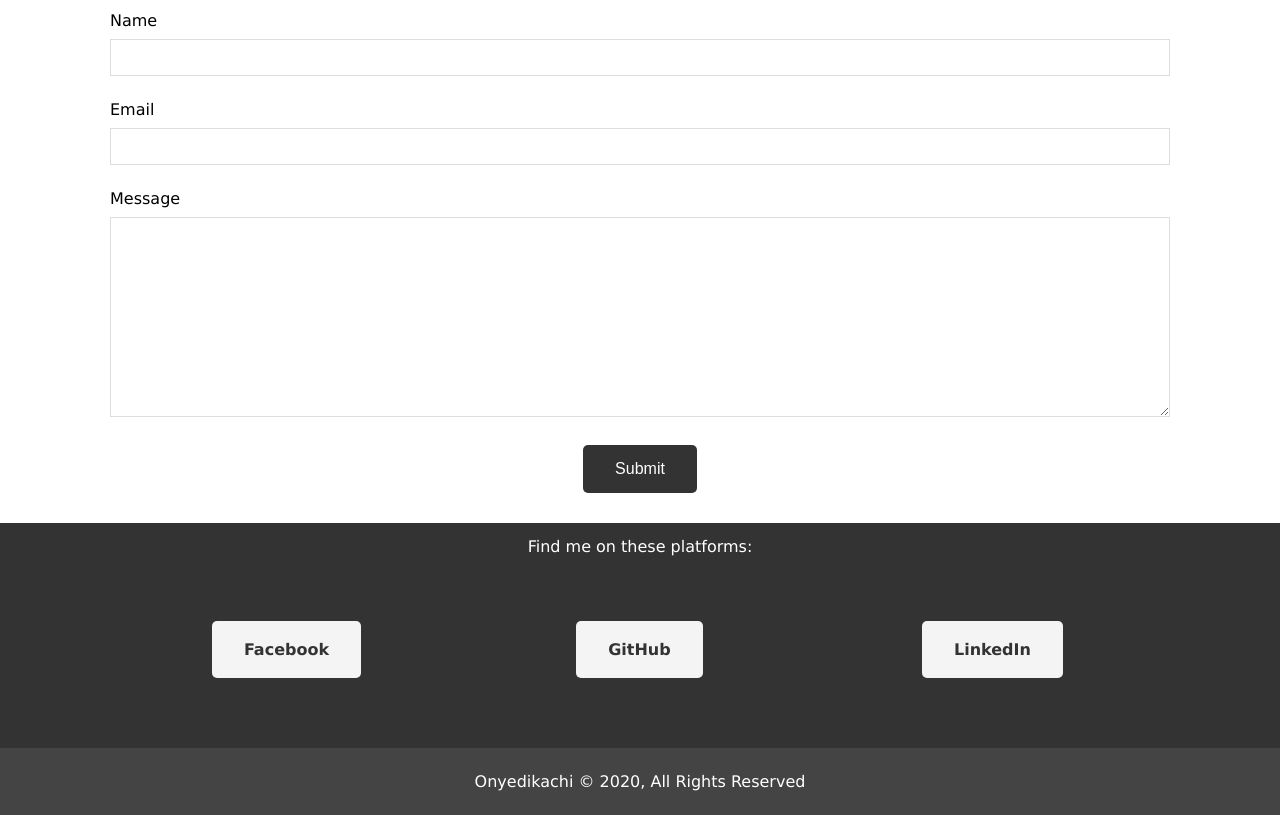
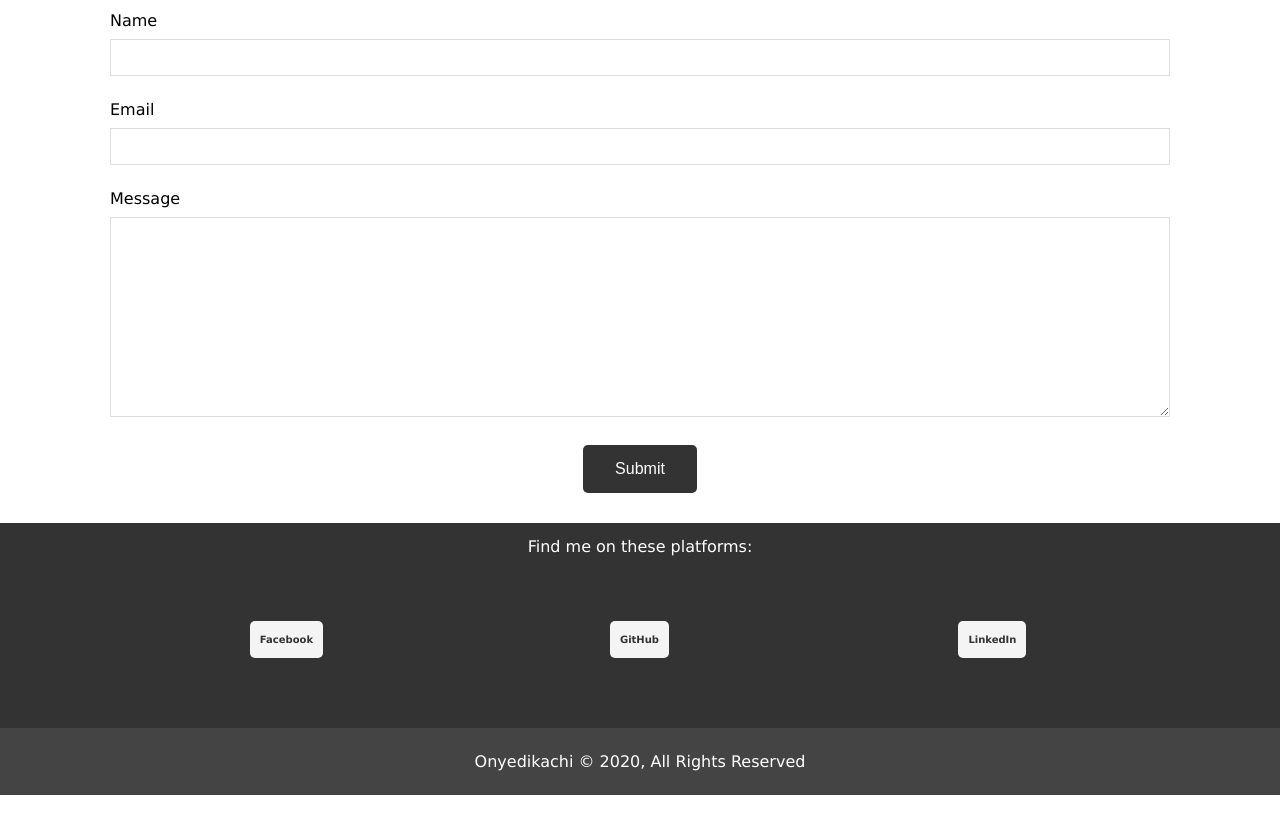
Before and after one commit to eonyedikachi/portfolio, a plain HTML site: page contact.html in a window 1280 px wide. Shown: the part 185-1000 px from the top of the page. Drawn offline with Linux system fonts and the light colour scheme.

Commit message:
Social media buttons update

```diff
--- a/contact.html
+++ b/contact.html
@@ -67,14 +67,14 @@
         <div class="container" style="text-align: center;">
             <p>Find me on these platforms:</p>
         <div class="box">
-            <h3><a class="btn bg-light" href="https://facebook.com/IEonyedikachi/">Facebook</a></h3>
+            <h3><a class="btn-small bg-light" href="https://facebook.com/IEonyedikachi/">Facebook</a></h3>
 
         </div>
         <div class="box">
-            <h3><a class="btn bg-light" href="https://github.com/eonyedikachi/">GitHub</a></h3>
+            <h3><a class="btn-small bg-light" href="https://github.com/eonyedikachi/">GitHub</a></h3>
         </div>
         <div class="box">
-            <h3><a class="btn bg-light" href="https://LinkedIn.com/in/eonyedikachi/">LinkedIn</a></h3>
+            <h3><a class="btn-small bg-light" href="https://LinkedIn.com/in/eonyedikachi/">LinkedIn</a></h3>
         </div>
 
     </div>
--- a/css/style.css
+++ b/css/style.css
@@ -50,6 +50,16 @@ p {
     text-decoration: none;
     display: inline-block;
     font-size: 16px;
+    border-radius: 5px;
+  }
+
+  .btn-small  {
+    border: none;
+    padding: 5px 10px;
+    text-align: center;
+    text-decoration: none;
+    display: inline-block;
+    font-size: 10px;
     border-radius: 5px;
   }
 
```
